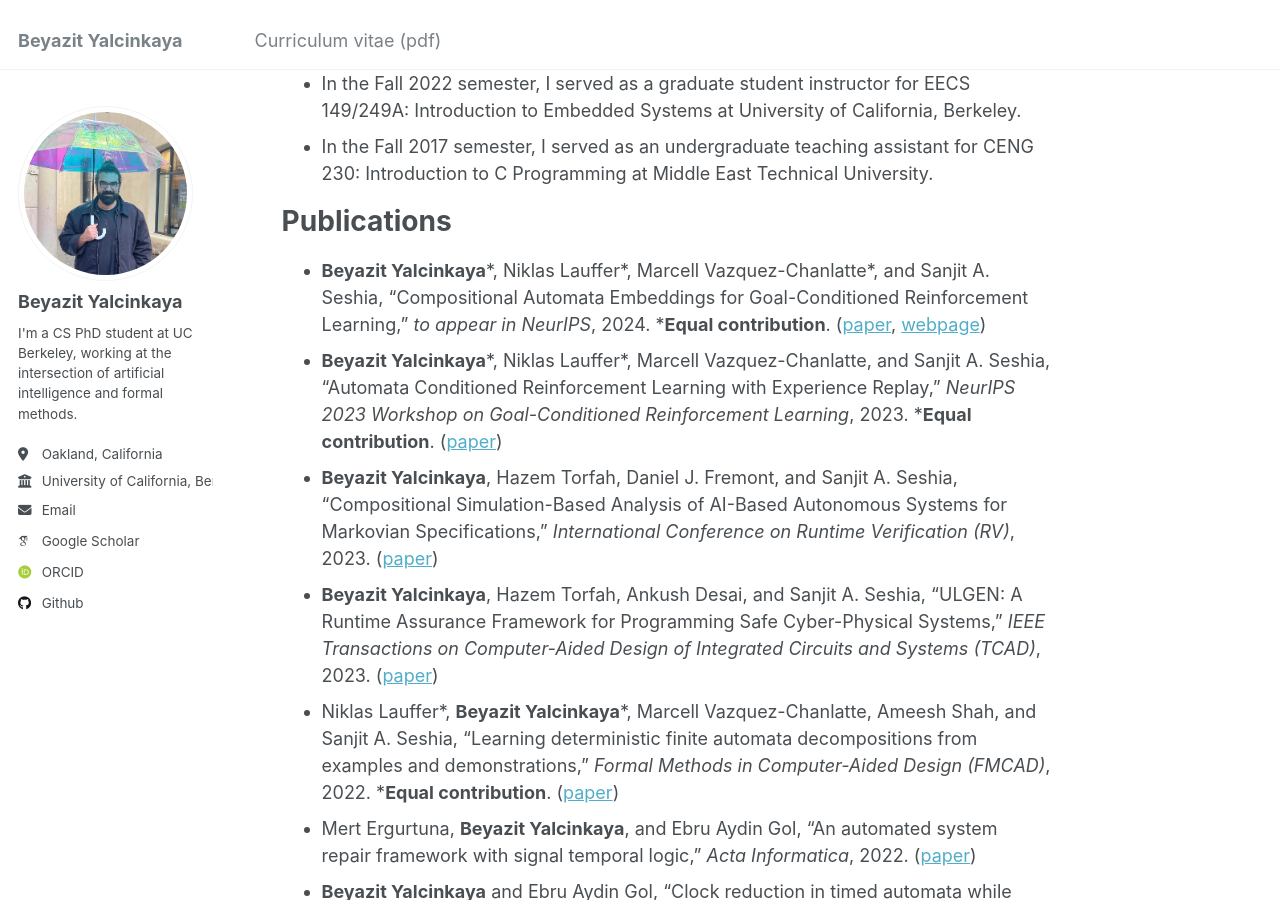
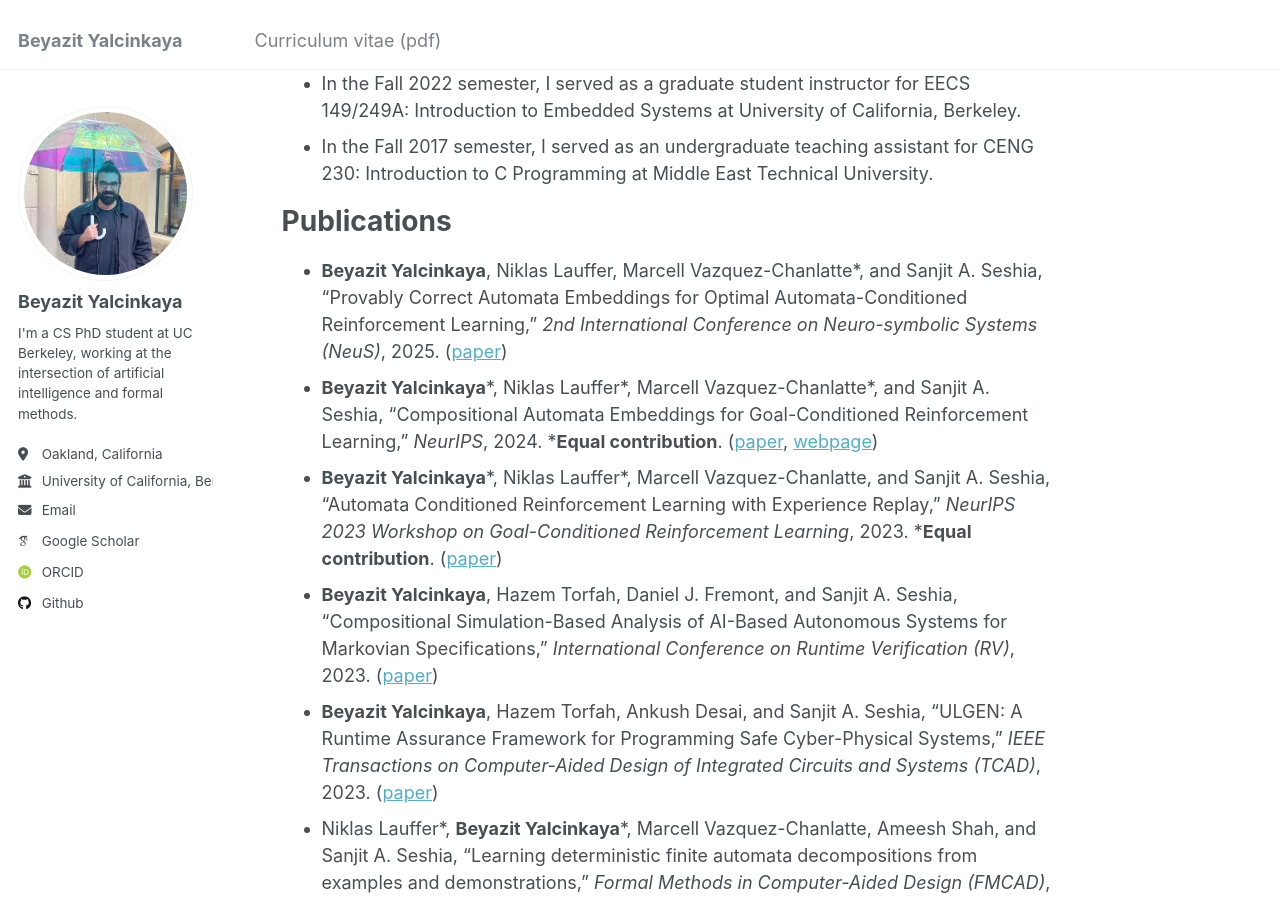
Before and after one commit to beyazit-y/beyazit-y.github.io, a Jekyll site: the page built from _pages/about.md, in a window 1280 px wide and 900 px high, scrolled down 568 px. Built offline with Jekyll 4.4.1, drawn with Linux system fonts in a browser that asks for light colours; some web fonts are replaced.

Commit message:
Add neus25 paper

```diff
--- a/_pages/about.md
+++ b/_pages/about.md
@@ -19,7 +19,8 @@ I work on artificial intelligence (AI) and formal methods, focusing on AI safety
 
 # Publications
 
-- **Beyazit Yalcinkaya**\*, Niklas Lauffer\*, Marcell Vazquez-Chanlatte\*, and Sanjit A. Seshia, "Compositional Automata Embeddings for Goal-Conditioned Reinforcement Learning," *to appear in NeurIPS*, 2024. \***Equal contribution**. ([paper](https://beyazit-y.github.io/files/neurips24.pdf), [webpage](https://rad-embeddings.github.io/))
+- **Beyazit Yalcinkaya**, Niklas Lauffer, Marcell Vazquez-Chanlatte\*, and Sanjit A. Seshia, "Provably Correct Automata Embeddings for Optimal Automata-Conditioned Reinforcement Learning," *2nd International Conference on Neuro-symbolic Systems (NeuS)*, 2025. ([paper](https://beyazit-y.github.io/files/neus25.pdf))
+- **Beyazit Yalcinkaya**\*, Niklas Lauffer\*, Marcell Vazquez-Chanlatte\*, and Sanjit A. Seshia, "Compositional Automata Embeddings for Goal-Conditioned Reinforcement Learning," *NeurIPS*, 2024. \***Equal contribution**. ([paper](https://beyazit-y.github.io/files/neurips24.pdf), [webpage](https://rad-embeddings.github.io/))
 - **Beyazit Yalcinkaya**\*, Niklas Lauffer\*, Marcell Vazquez-Chanlatte, and Sanjit A. Seshia, "Automata Conditioned Reinforcement Learning with Experience Replay," *NeurIPS 2023 Workshop on Goal-Conditioned Reinforcement Learning*, 2023. \***Equal contribution**. ([paper](https://beyazit-y.github.io/files/gcrl23.pdf))
 - **Beyazit Yalcinkaya**, Hazem Torfah, Daniel J. Fremont, and Sanjit A. Seshia, "Compositional Simulation-Based Analysis of AI-Based Autonomous Systems for Markovian Specifications," *International Conference on Runtime Verification (RV)*, 2023. ([paper](https://beyazit-y.github.io/files/rv23.pdf))
 - **Beyazit Yalcinkaya**, Hazem Torfah, Ankush Desai, and Sanjit A. Seshia, "ULGEN: A Runtime Assurance Framework for Programming Safe Cyber-Physical Systems," *IEEE Transactions on Computer-Aided Design of Integrated Circuits and Systems (TCAD)*, 2023. ([paper](https://beyazit-y.github.io/files/tcad23.pdf))
```
Also changed, not shown: 1 other file.
